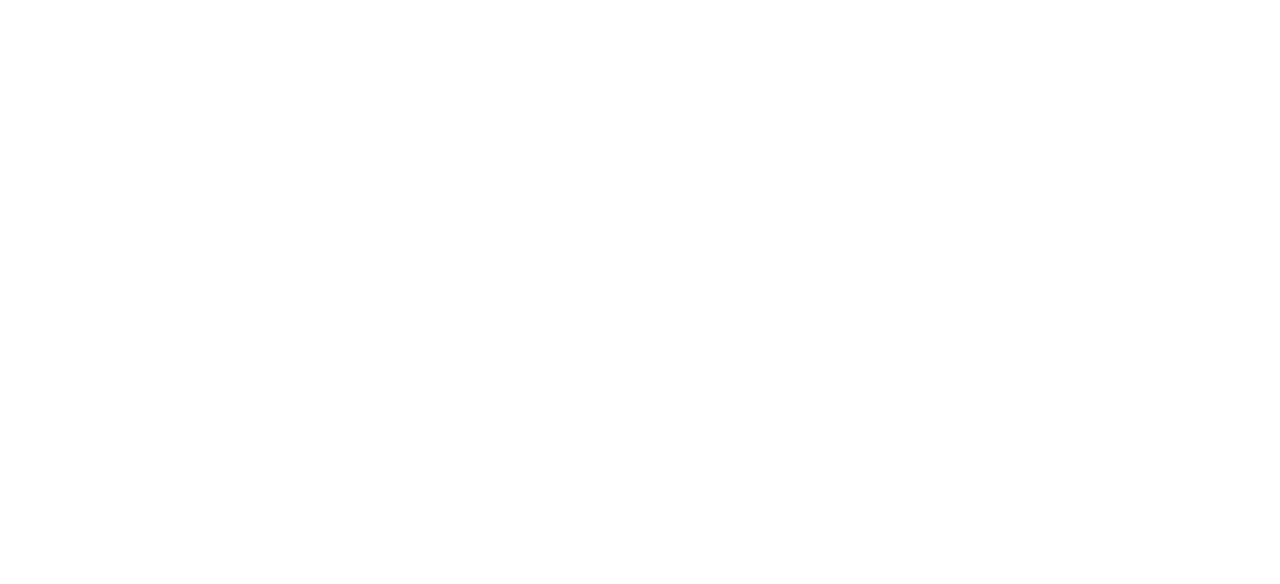
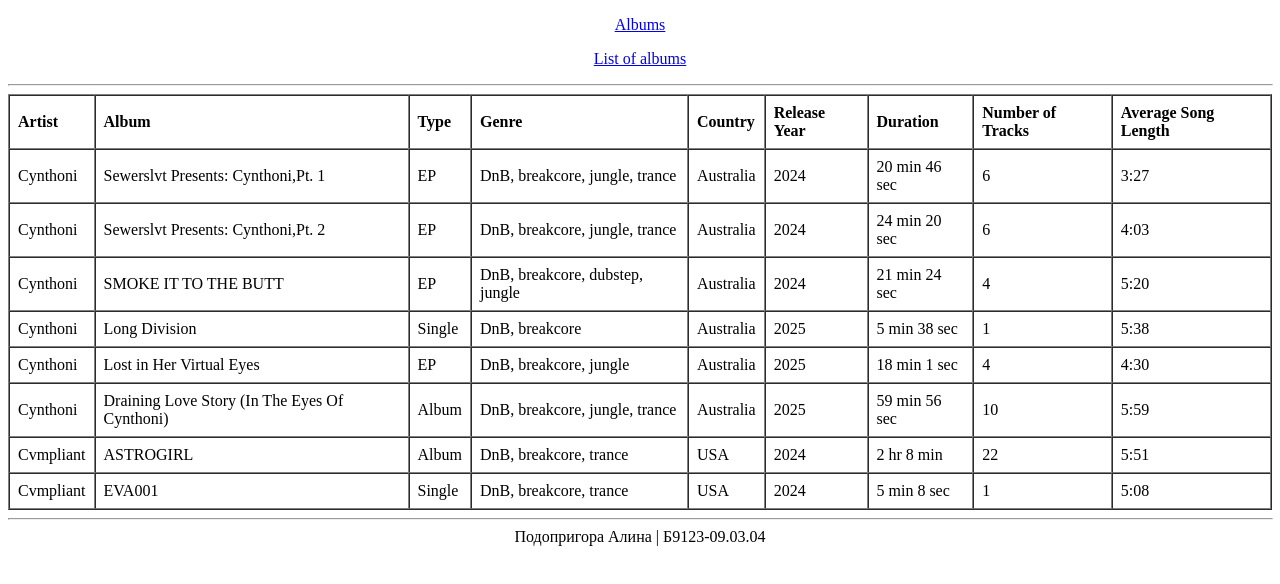
Before and after one commit to Copper-Sun/MusicList, a plain HTML site: page list.html in a window 1280 px wide. Drawn offline with Linux system fonts and the light colour scheme.

Commit message:
Create table, add some entries

```diff
--- a/list.html
+++ b/list.html
@@ -0,0 +1,121 @@
+<!DOCTYPE html>
+<html>
+    <head>
+        <meta charset="UTF-8">
+        <title>List of albums</title>
+    </head>
+
+    <body>
+        <div class="menu" align="center">
+            <p><a href="index.html">Albums</a></p>
+            <p><a href="#top">List of albums</a></p>
+        </div>
+
+        <hr width="99.9%">
+
+        <table border="1" align="center" cellspacing="0" cellpadding="8">
+            <tr>
+                <td><strong>Artist</strong></td>
+                <td><strong>Album</strong></td>
+                <td><strong>Type</strong></td>
+                <td><strong>Genre</strong></td>
+                <td><strong>Country</strong></td>
+                <td><strong>Release Year</strong></td>
+                <td><strong>Duration</strong></td>
+                <td><strong>Number of Tracks</strong></td>
+                <td><strong>Average Song Length</strong></td>
+            </tr>
+            <tr>
+                <td>Cynthoni</td>
+                <td>Sewerslvt Presents: Cynthoni,Pt. 1</td>
+                <td>EP</td>
+                <td>DnB, breakcore, jungle, trance</td>
+                <td>Australia</td>
+                <td>2024</td>
+                <td>20 min 46 sec</td>
+                <td>6</td>
+                <td>3:27</td>
+            </tr>
+            <tr>
+                <td>Cynthoni</td>
+                <td>Sewerslvt Presents: Cynthoni,Pt. 2</td>
+                <td>EP</td>
+                <td>DnB, breakcore, jungle, trance</td>
+                <td>Australia</td>
+                <td>2024</td>
+                <td>24 min 20 sec</td>
+                <td>6</td>
+                <td>4:03</td>
+            </tr>
+            <tr>
+                <td>Cynthoni</td>
+                <td>SMOKE IT TO THE BUTT</td>
+                <td>EP</td>
+                <td>DnB, breakcore, dubstep, jungle</td>
+                <td>Australia</td>
+                <td>2024</td>
+                <td>21 min 24 sec</td>
+                <td>4</td>
+                <td>5:20</td>
+            </tr>
+            <tr>
+                <td>Cynthoni</td>
+                <td>Long Division</td>
+                <td>Single</td>
+                <td>DnB, breakcore</td>
+                <td>Australia</td>
+                <td>2025</td>
+                <td>5 min 38 sec</td>
+                <td>1</td>
+                <td>5:38</td>
+            </tr>
+            <tr>
+                <td>Cynthoni</td>
+                <td>Lost in Her Virtual Eyes</td>
+                <td>EP</td>
+                <td>DnB, breakcore, jungle</td>
+                <td>Australia</td>
+                <td>2025</td>
+                <td>18 min 1 sec</td>
+                <td>4</td>
+                <td>4:30</td>
+            </tr>
+            <tr>
+                <td>Cynthoni</td>
+                <td>Draining Love Story (In The Eyes Of Cynthoni)</td>
+                <td>Album</td>
+                <td>DnB, breakcore, jungle, trance</td>
+                <td>Australia</td>
+                <td>2025</td>
+                <td>59 min 56 sec</td>
+                <td>10</td>
+                <td>5:59</td>
+            </tr>
+            <tr>
+                <td>Cvmpliant</td>
+                <td>ASTROGIRL</td>
+                <td>Album</td>
+                <td>DnB, breakcore, trance</td>
+                <td>USA</td>
+                <td>2024</td>
+                <td>2 hr 8 min</td>
+                <td>22</td>
+                <td>5:51</td>
+            </tr>
+            <tr>
+                <td>Cvmpliant</td>
+                <td>EVA001</td>
+                <td>Single</td>
+                <td>DnB, breakcore, trance</td>
+                <td>USA</td>
+                <td>2024</td>
+                <td>5 min 8 sec</td>
+                <td>1</td>
+                <td>5:08</td>
+            </tr>
+        </table>
+
+        <hr width="99.9%">
+        <div class="footer" align="center">Подопригора Алина | Б9123-09.03.04</div>
+    </body>
+</html>
```
Also changed, not shown: drainingLoveStory.html (+3 -0 lines).
